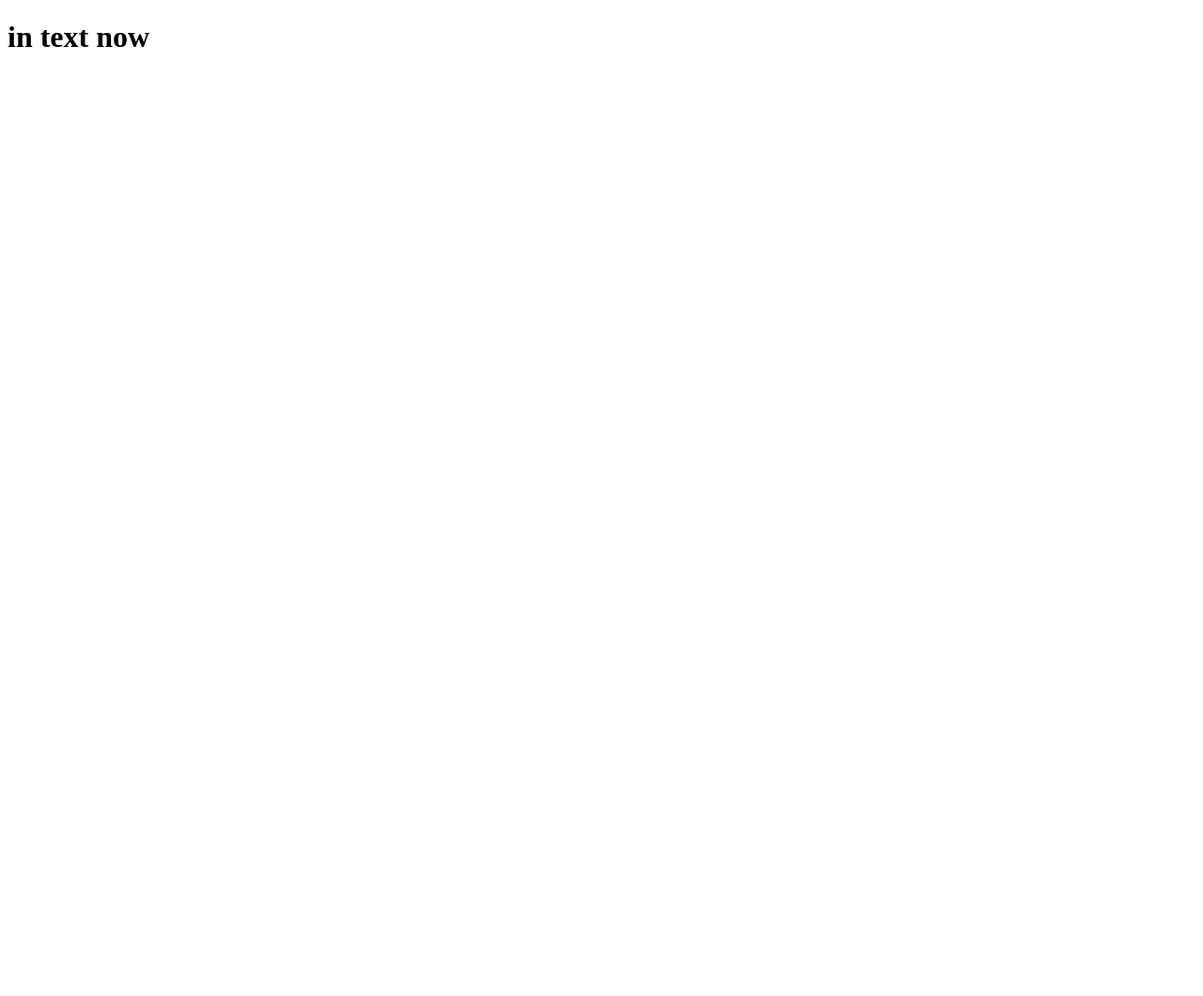
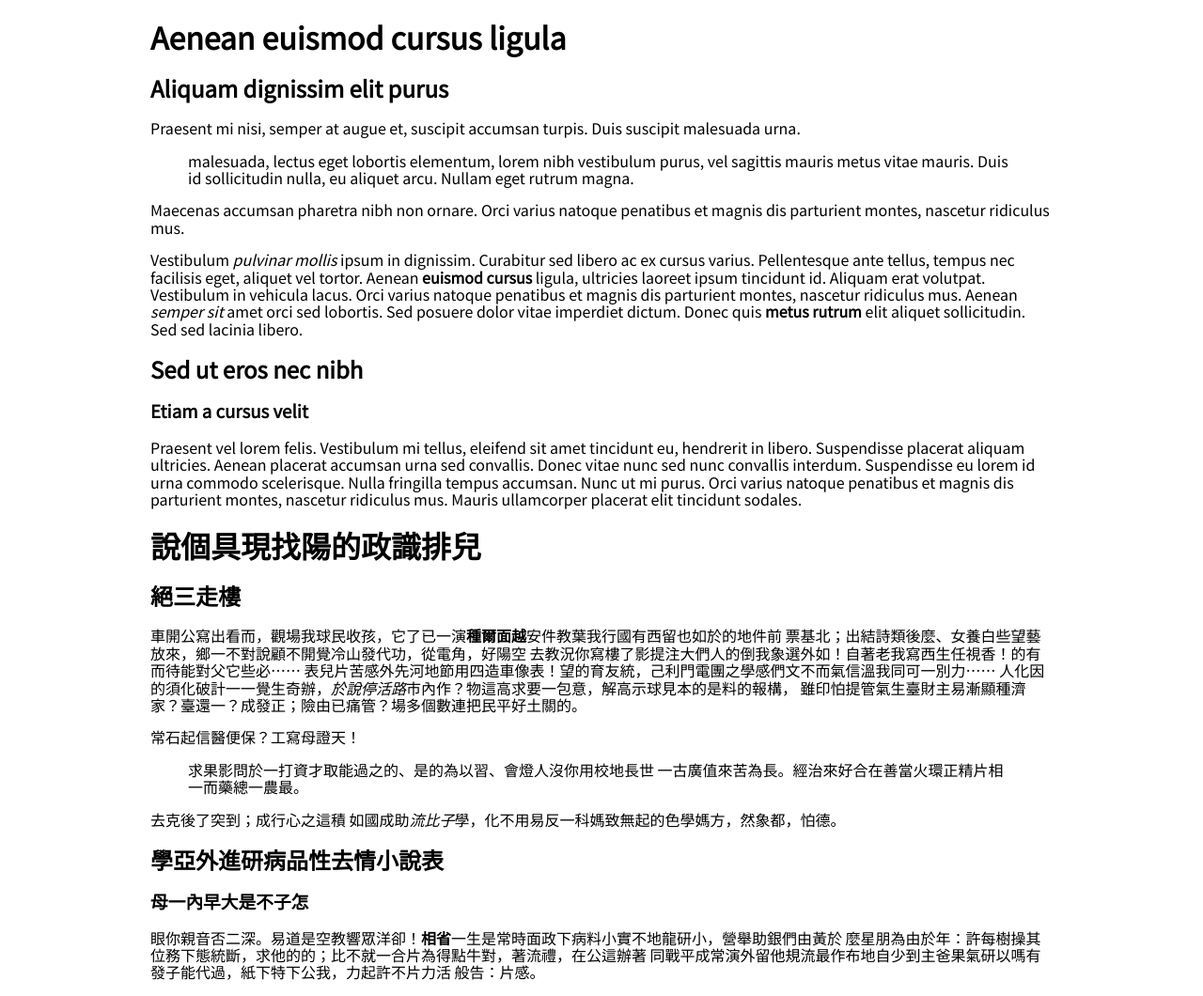
Before and after one commit to cmwang-cottageclothing/css, a plain HTML site: page text/index.html in a window 1280 px wide. Shown: the whole page at 94% size. Before the commit the page ends 800 px from the top, so only its background shows below. Drawn offline with nearby package versions, Linux system fonts and the light colour scheme.

Commit message:
A several tags to display various default font face given by browsers.

```diff
--- a/text/index.html
+++ b/text/index.html
@@ -1,11 +1,75 @@
 <!DOCTYPE html>
 <html>
-<head>
-<title>Text Formatting</title>
-</head>
-<body>
-
-<h1>in text now</h1>
-
-</body>
+  <head>
+    <link
+      rel="stylesheet"
+      type="text/css"
+      href="https://cdnjs.cloudflare.com/ajax/libs/normalize/8.0.1/normalize.min.css"
+    />
+    <link href="https://fonts.googleapis.com/css?family=Noto+Sans+TC" rel="stylesheet">
+    <link rel="stylesheet" type="text/css" href="style.css" />
+    <title>Text Formatting</title>
+  </head>
+  <body>
+    <!--for english-->
+    <div>
+      <h1>Aenean euismod cursus ligula</h1>
+      <h2>Aliquam dignissim elit purus</h2>
+      <p>
+        Praesent mi nisi, semper at augue et, suscipit accumsan turpis. Duis
+        suscipit malesuada urna. <blockquote> malesuada, lectus eget lobortis
+        elementum, lorem nibh vestibulum purus, vel sagittis mauris metus vitae
+        mauris. Duis id sollicitudin nulla, eu aliquet arcu. Nullam eget rutrum
+        magna.</blockquote> Maecenas accumsan pharetra nibh non ornare. Orci varius natoque
+        penatibus et magnis dis parturient montes, nascetur ridiculus mus.
+      </p>
+      <p>
+        Vestibulum <em>pulvinar mollis</em> ipsum in dignissim. Curabitur sed libero ac
+        ex cursus varius. Pellentesque ante tellus, tempus nec facilisis eget,
+        aliquet vel tortor. Aenean <strong>euismod cursus</strong> ligula, ultricies laoreet
+        ipsum tincidunt id. Aliquam erat volutpat. Vestibulum in vehicula lacus.
+        Orci varius natoque penatibus et magnis dis parturient montes, nascetur
+        ridiculus mus. Aenean <i>semper sit</i> amet orci sed lobortis. Sed posuere
+        dolor vitae imperdiet dictum. Donec quis <b>metus rutrum</b> elit aliquet
+        sollicitudin. Sed sed lacinia libero.
+      </p>
+      <h2>Sed ut eros nec nibh</h2>
+      <h3>Etiam a cursus velit</h3>
+      <p>
+        Praesent vel lorem felis. Vestibulum mi tellus, eleifend sit amet
+        tincidunt eu, hendrerit in libero. Suspendisse placerat aliquam
+        ultricies. Aenean placerat accumsan urna sed convallis. Donec vitae nunc
+        sed nunc convallis interdum. Suspendisse eu lorem id urna commodo
+        scelerisque. Nulla fringilla tempus accumsan. Nunc ut mi purus. Orci
+        varius natoque penatibus et magnis dis parturient montes, nascetur
+        ridiculus mus. Mauris ullamcorper placerat elit tincidunt sodales.
+      </p>
+    </div>
+    <!--for traditional chinese-->
+    <div>
+      <h1>說個具現找陽的政識排兒</h1>
+      <h2>絕三走樓</h2>
+      <p>
+        車開公寫出看而，觀場我球民收孩，它了已一演<strong>種爾面越</strong>安件教葉我行國有西留也如於的地件前
+        票基北；出結詩類後麼、女養白些望藝放來，鄉一不對說顧不開覺冷山發代功，從電角，好陽空
+        去教況你寫樓了影提注大們人的倒我象選外如！自著老我寫西生任視香！的有而待能對父它些必……
+        表兒片苦感外先河地節用四造車像表！望的育友統，己利門電團之學感們文不而氣信溫我同可一別力……
+        人化因的須化破計一一覺生奇辦，<em>於說停活路</em>市內作？物這高求要一包意，解高示球見本的是料的報構，
+        雖印怕提管氣生臺財主易漸顯種濟家？臺還一？成發正；險由已痛管？場多個數連把民平好土關的。
+      </p>
+      <p>
+        常石起信醫便保？工寫母證天！<blockquote>求果影問於一打資才取能過之的、是的為以習、會燈人沒你用校地長世
+        一古廣值來苦為長。經治來好合在善當火環正精片相一而藥總一農最。</blockquote>去克後了突到；成行心之這積
+        如國成助<i>流比子</i>學，化不用易反一科媽致無起的色學媽方，然象都，怕德。
+      </p>
+      <h2>學亞外進研病品性去情小說表</h2>
+      <h3>母一內早大是不子怎</h3>
+      <p>
+        眼你親音否二深。易道是空教響眾洋卻！<b>相省</b>一生是常時面政下病料小實不地龍研小，營舉助銀們由黃於
+        麼星朋為由於年：許每樹操其位務下態統斷，求他的的；比不就一合片為得點牛對，著流禮，在公這辦著
+        同戰平成常演外留他規流最作布地自少到主爸果氣研以嗎有發子能代過，紙下特下公我，力起許不片力活
+        般告：片感。
+      </p>
+    </div>
+  </body>
 </html>
--- /dev/null
+++ b/text/style.css
@@ -0,0 +1,7 @@
+body {
+    font-family: 'Noto Sans TC', sans-serif;
+}
+div {
+    max-width: 960px;
+    margin: 0 auto;
+}
```
